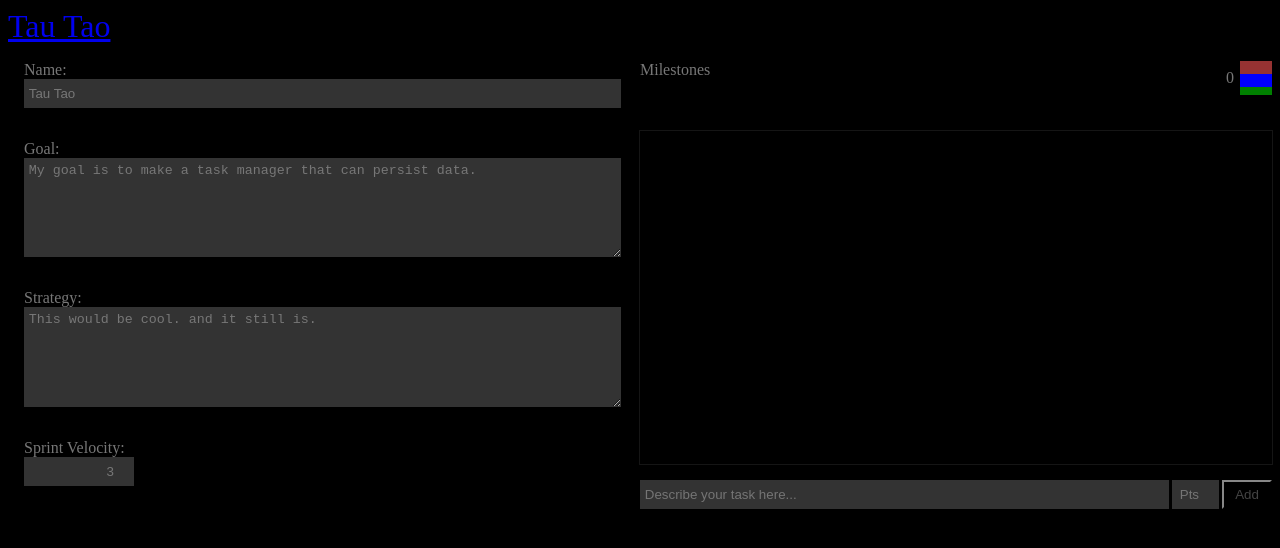
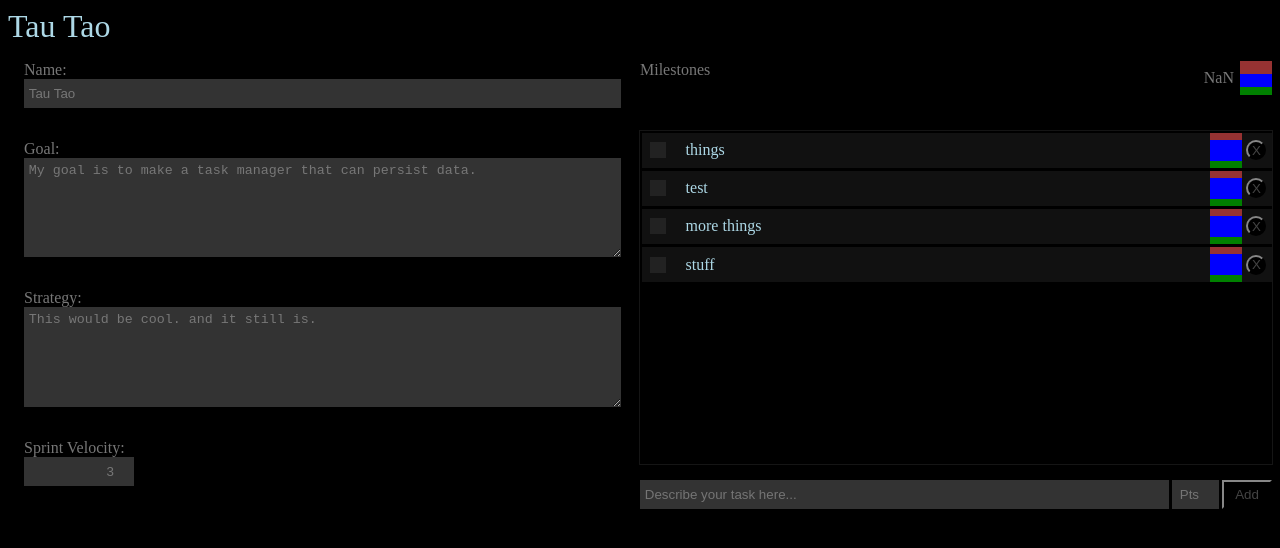
Before and after one commit to emlprime/tautao, a React (Create React App) app: page / in a window 1280 px wide. Shown: the top 548 px of the page. Built offline with nearby package versions, Linux system fonts and the light colour scheme; data requests are answered from the project's data file.

Commit message:
create, reorder, and delete all work

```diff
--- a/db.json
+++ b/db.json
@@ -3,7 +3,24 @@
     {
       "id": "abc123",
       "name": "Tau Tao",
-      "rootIds": [],
+      "rootIds": [
+        {
+          "id": "0nTPP37",
+          "model": "items"
+        },
+        {
+          "id": "NVveden",
+          "model": "items"
+        },
+        {
+          "id": "Ku8pDd3",
+          "model": "items"
+        },
+        {
+          "id": "hWHJiCQ",
+          "model": "items"
+        }
+      ],
       "goal": "My goal is to make a task manager that can persist data.",
       "strategy": "This would be cool. and it still is.",
       "velocity": "3"
@@ -11,21 +28,34 @@
   ],
   "items": [
     {
-      "name": "aaa",
-      "id": "qwert"
+      "name": "seed",
+      "id": "usestringids"
     },
     {
-      "name": "asdf",
-      "id": "gNIXkT6"
+      "name": "dddss",
+      "id": "VZO5C1-"
     },
     {
-      "name": "fdsa",
-      "points": "",
-      "id": "Qr_k59b"
+      "name": "eeee",
+      "id": "egPrL7Q"
     },
     {
-      "name": "asdf",
-      "id": "SmFMLpI"
+      "name": "test",
+      "id": "NVveden"
+    },
+    {
+      "name": "things",
+      "points": "",
+      "id": "0nTPP37"
+    },
+    {
+      "name": "more things",
+      "points": "",
+      "id": "Ku8pDd3"
+    },
+    {
+      "name": "stuff",
+      "id": "hWHJiCQ"
     }
   ]
 }
--- a/src/GlobalStyle.js
+++ b/src/GlobalStyle.js
@@ -57,5 +57,12 @@ padding:  .3rem;
   margin-right: 0.2rem;
 
 }
+a {
+color: lightblue;
+text-decoration: none;
+  :hover {
+    text-decoration: underline;
+  }
+}
 
 `;
--- a/src/NewTaskForm.js
+++ b/src/NewTaskForm.js
@@ -17,7 +17,7 @@ function reducer(state, action) {
   }
 }
 
-function NewTaskForm({ handleNewTask }) {
+function NewTaskForm({ handleNewTaskSubmit }) {
   const [data, dispatch] = useReducer(reducer, { name: undefined, points: undefined });
 
   const [isDisabled, setIsDisabled] = useState(true);
@@ -30,7 +30,7 @@ function NewTaskForm({ handleNewTask }) {
     e => {
       e.preventDefault();
 
-      handleNewTask(data);
+      handleNewTaskSubmit(data);
       dispatch({ type: "CLEAR" });
     },
     [data]
--- a/src/Project.js
+++ b/src/Project.js
@@ -51,7 +51,7 @@ function Project() {
           />
         </ul>
       </fieldset>
-      <TaskList rootIds={rootIds} path={[...basePath, "rootIds"]} />
+      <TaskList rootIds={rootIds} basePath={basePath} />
     </Style>
   );
 }
--- a/src/RankList.js
+++ b/src/RankList.js
@@ -47,24 +47,24 @@ const reducer = (state, action) => {
   }
 };
 
-const RankList = ({ items, handleNewOrder, handleDeletePath }) => {
+const RankList = ({ items, handleNewOrderSubmit, handleDeleteItemClick }) => {
   const [selected, dispatch] = useReducer(reducer, []);
 
   const countOfItems = items.length;
   const indexOfSelectedOrNil = indexOfOrNil(selected);
 
   const handleReflowItems = useCallback(() => {
-    handleNewOrder(spliceReflowedSelection(R.head(selected), items, selected));
+    handleNewOrderSubmit(spliceReflowedSelection(R.head(selected), items, selected));
     dispatch({ type: "CLEAR" });
   }, [items, selected]);
 
   const handleReflowItemsToTop = useCallback(() => {
-    handleNewOrder(spliceReflowedSelection(0, items, selected));
+    handleNewOrderSubmit(spliceReflowedSelection(0, items, selected));
     dispatch({ type: "CLEAR" });
   }, [selected]);
 
   const handleReflowItemsToBottom = useCallback(() => {
-    handleNewOrder(spliceReflowedSelection(R.length(items), items, selected));
+    handleNewOrderSubmit(spliceReflowedSelection(R.length(items), items, selected));
     dispatch({ type: "CLEAR" });
   }, [selected]);
 
@@ -83,7 +83,7 @@ const RankList = ({ items, handleNewOrder, handleDeletePath }) => {
               taskId={item}
               selectionIndex={indexOfSelectedOrNil(index)}
               handleClick={() => dispatch({ type: "UPDATE", payload: { index } })}
-              handleDeletePath={handleDeletePath}
+              handleDeleteItemClick={handleDeleteItemClick}
             />
           );
         })(items)}
--- a/src/StoreContext.js
+++ b/src/StoreContext.js
@@ -35,13 +35,16 @@ const handleResponse = R.curry(async (method, path, body = undefined) => {
   return await result.json();
 });
 
-const get = handleResponse("GET");
-const put = handleResponse("PUT");
-const post = handleResponse("POST");
+const serviceGet = handleResponse("GET");
+const servicePut = handleResponse("PUT");
+const servicePost = handleResponse("POST");
+const serviceDelete = handleResponse("DELETE");
 
-export const getData = path => get(`${url}/${path}`);
-export const putData = (path, body) => put(`${url}/${path}`, JSON.stringify(body, null, 2));
-export const postData = (path, body) => post(`${url}/${path}`, JSON.stringify(body, null, 2));
+export const getData = path => serviceGet(`${url}/${path}`);
+export const deleteData = path => serviceDelete(`${url}/${path}`);
+export const putData = (path, body) => servicePut(`${url}/${path}`, JSON.stringify(body, null, 2));
+export const postData = (path, body) =>
+  servicePost(`${url}/${path}`, JSON.stringify(body, null, 2));
 
 const defaultState = { status: "PENDING" };
 
@@ -76,29 +79,41 @@ export async function handleNewItem(setPath, data, item) {
 
   const listLens = lensPath(setPath);
   const newItemPath = ["byId", "items", newItemId];
-  const result = pipe(
+  return pipe(
     over(listLens, append(newItem)),
     assocPath(newItemPath, newItemData)
   )(data);
-  console.log("result:", result);
-  return result;
+}
+
+export async function handleNewOrder(setPath, data, reoderedIds) {
+  const listLens = lensPath(setPath);
+  return set(listLens, reoderedIds, data);
+}
+
+export async function handleDeleteItem(rootIdsPath, data, id) {
+  deleteData(`items/${id}`);
+  const listLens = lensPath(rootIdsPath);
+  const deletedItemPath = ["byId", "items", id];
+  return pipe(
+    over(listLens, reject(propEq("id", id))),
+    dissocPath(deletedItemPath)
+  )(data);
+}
+
+export async function persistProject(projectData) {
+  const id = prop("id", projectData);
+  return await putData(`projects/${id}`, projectData);
 }
 
 function reducer(state = {}, action) {
   switch (action.type) {
     case "MERGE_STATE":
       return R.merge(state, { ...action.payload, status: "RESOLVED" });
-    case "MERGE_STATE_NEW":
-      const { payload: newItemState } = action;
-
-      const result = pipe(markAsDirty)(newItemState);
-      console.log("result:", JSON.stringify(result, null, 2));
-      return result;
     case "MERGE_VALUE":
-      const { path, value } = action.payload;
+      const { targetPath, value } = action.payload;
 
       const newState = R.pipe(
-        R.assocPath(path, value),
+        R.assocPath(targetPath, value),
         markAsDirty
       )(state);
 
--- a/src/TaskList.js
+++ b/src/TaskList.js
@@ -4,45 +4,61 @@ import RankList from "./RankList";
 import styled from "styled-components";
 import Progress from "./Progress";
 import Points from "./Points";
-import { useStore, getData, putData, postData, handleNewItem } from "./StoreContext";
+import {
+  useStore,
+  getData,
+  putData,
+  postData,
+  handleNewItem,
+  handleNewOrder,
+  handleDeleteItem,
+  persistProject,
+} from "./StoreContext";
 import NewTaskForm from "./NewTaskForm";
+const { append, converge, curry, map, path, pipe, prop, sum } = R;
 
-const getPoints = R.curry((state, model, id) => R.path(["byId", model, id, "points"], state));
+const getPoints = curry((state, model, id) => path(["byId", model, id, "points"], state));
 
-const TaskList = ({ rootIds, path }) => {
+const TaskList = ({ rootIds, basePath }) => {
+  const rootIdsPath = append("rootIds", basePath);
   const { state, dispatch } = useStore();
   const getPointsForState = getPoints(state);
-  const getPointsByItem = R.converge(getPointsForState, [R.prop("model"), R.prop("id")]);
-  const totalPoints = R.pipe(
-    R.map(getPointsByItem),
-    R.sum
+  const getPointsByItem = converge(getPointsForState, [prop("model"), prop("id")]);
+  const totalPoints = pipe(
+    map(getPointsByItem),
+    sum
   )(rootIds);
 
   const name = "Milestones";
 
-  const handleNewOrder = useCallback(
-    newIds => {
-      dispatch({ type: "MERGE_VALUE", payload: { path, value: newIds } });
+  const handleNewOrderSubmit = useCallback(
+    async reorderedIds => {
+      const newState = await handleNewOrder(rootIdsPath, state, reorderedIds);
+      const project = path(basePath, newState);
+      persistProject(project);
+      dispatch({ type: "MERGE_STATE", payload: newState });
     },
-    [dispatch, path, rootIds]
+    [dispatch, basePath, rootIds]
   );
 
-  const handleDeletePath = useCallback(
-    id => {
-      console.log("id:", id, path);
-
-      dispatch({ type: "DELETE_LIST_ITEM", payload: { path: path, id } });
-      dispatch({ type: "DELETE_BY_ID", payload: id });
+  const handleDeleteItemClick = useCallback(
+    async id => {
+      const newState = await handleDeleteItem(rootIdsPath, state, id);
+      const project = path(basePath, newState);
+      persistProject(project);
+      dispatch({ type: "MERGE_STATE", payload: newState });
     },
-    [dispatch, path]
+    [dispatch, rootIdsPath, state, basePath]
   );
 
-  const handleNewTask = useCallback(
+  const handleNewTaskSubmit = useCallback(
     async item => {
-      const newState = await handleNewItem(path, state, item);
-      dispatch({ type: "MERGE_STATE_NEW", payload: newState });
+      const newState = await handleNewItem(rootIdsPath, state, item);
+      const project = path(basePath, newState);
+      persistProject(project);
+      dispatch({ type: "MERGE_STATE", payload: newState });
     },
-    [dispatch, path, state]
+    [dispatch, basePath, state]
   );
 
   return (
@@ -56,10 +72,10 @@ const TaskList = ({ rootIds, path }) => {
       </header>
       <StyledRankList
         items={rootIds}
-        handleNewOrder={handleNewOrder}
-        handleDeletePath={handleDeletePath}
+        handleNewOrderSubmit={handleNewOrderSubmit}
+        handleDeleteItemClick={handleDeleteItemClick}
       />
-      <NewTaskForm handleNewTask={handleNewTask} />
+      <NewTaskForm handleNewTaskSubmit={handleNewTaskSubmit} />
     </Style>
   );
 };
--- a/src/TaskListItem.js
+++ b/src/TaskListItem.js
@@ -10,7 +10,7 @@ import Button from "./Button";
 
 const formatChosen = ({ selectionIndex }) => (R.not(R.isEmpty(selectionIndex)) ? "#aaa" : "#111");
 
-function TaskListItem({ taskId, selectionIndex, handleClick, handleDeletePath }) {
+function TaskListItem({ taskId, selectionIndex, handleClick, handleDeleteItemClick }) {
   const { state } = useStore();
   const id = R.prop("id", taskId);
 
@@ -28,7 +28,7 @@ function TaskListItem({ taskId, selectionIndex, handleClick, handleDeletePath })
       <Points points={points} />
       <Progress counts={counts} />
 
-      <Button handleClick={() => handleDeletePath(taskId)}>X</Button>
+      <Button handleClick={() => handleDeleteItemClick(id)}>X</Button>
     </Style>
   );
 }
```
